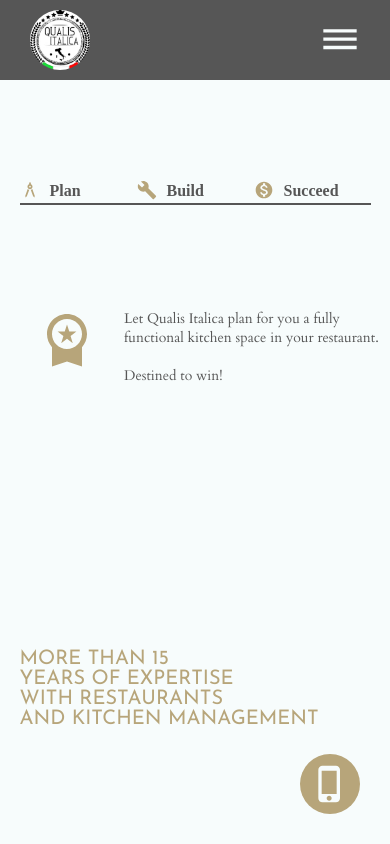
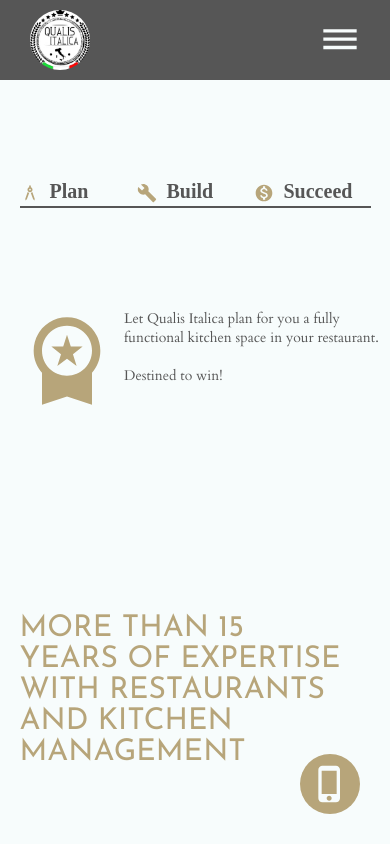
Before and after one commit to marlene32100/qualis, a React (Create React App) app: page / in a window 390 px wide. Built offline with nearby package versions, Linux system fonts and the light colour scheme.

Commit message:
Changed media queries in intro section

```diff
--- a/src/components/intro/Intro.jsx
+++ b/src/components/intro/Intro.jsx
@@ -37,8 +37,45 @@
           and kitchen management <br />
         </p>
       </MediaQuery>
-
-      <MediaQuery maxWidth={991.98}>
+      <MediaQuery minWidth={368} maxWidth={991.98}>
+        <div className="timeline-small">
+          <div className="timeline-item-small">
+            <a href="#portfolio">
+              <ArchitectureIcon className="timeline-icon" />
+              <h3>Plan</h3>
+            </a>
+          </div>
+          <div className="timeline-item-small">
+            <a href="#services">
+              <BuildIcon className="timeline-icon" />
+              <h3>Build</h3>
+            </a>
+          </div>
+          <div className="timeline-item-small">
+            <a href="#contact">
+              <MonetizationOnIcon className="timeline-icon" />
+              <h3>Succeed</h3>
+            </a>
+          </div>
+        </div>
+        <div className="cta-small">
+          <WorkspacePremiumIcon className="premium-icon" />
+          <p className="cta-small-text">
+            Let Qualis Italica plan for you a fully functional kitchen space in
+            your restaurant.
+            <br />
+            <br />
+            Destined to win!
+          </p>
+        </div>
+        <p className="intro-text-small">
+          More than 15 <br />
+          years of expertise <br />
+          with restaurants <br />
+          and kitchen management <br />
+        </p>
+      </MediaQuery>
+      <MediaQuery maxWidth={367}>
         <div className="timeline-smaller">
           <div className="timeline-item-smaller">
             <a href="#portfolio">
```
